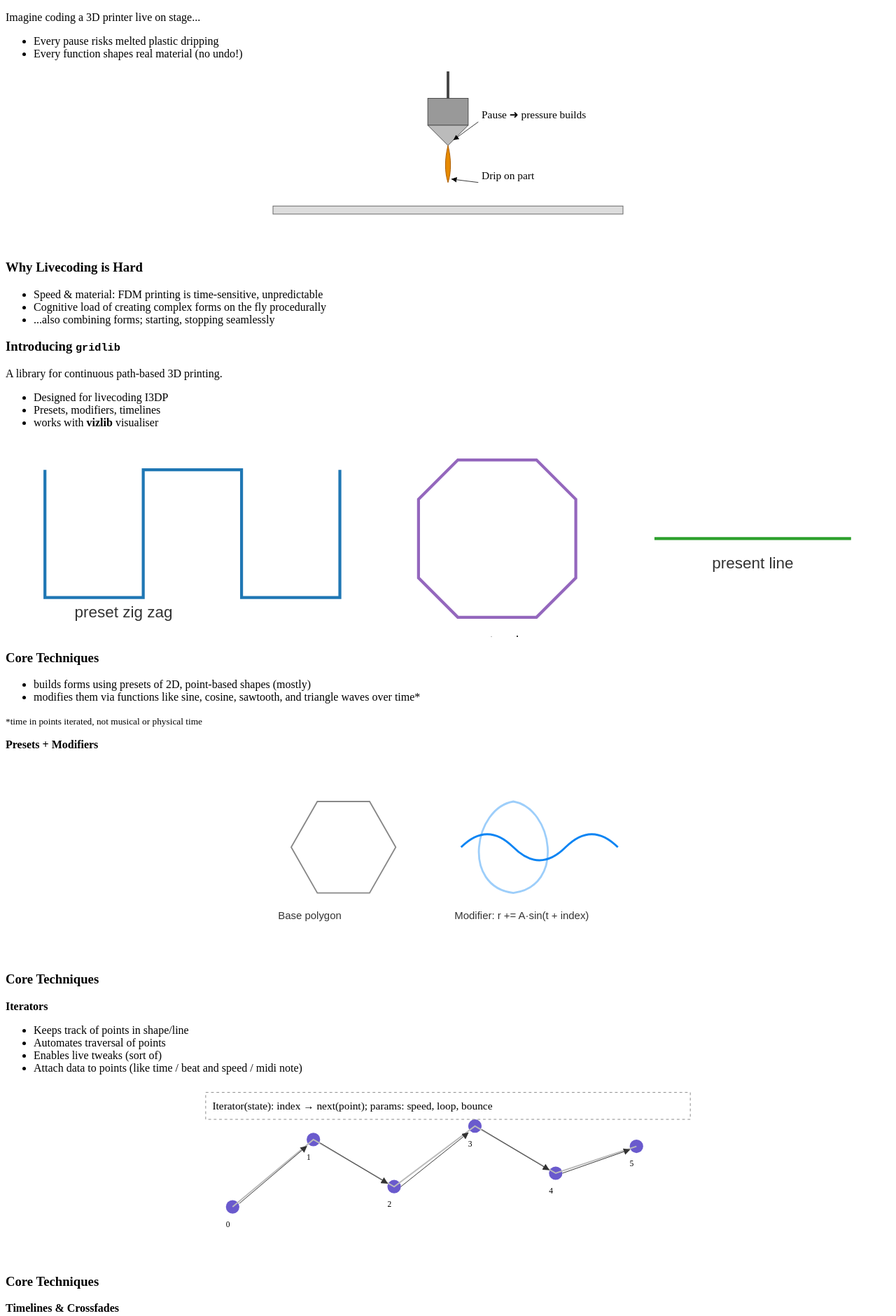
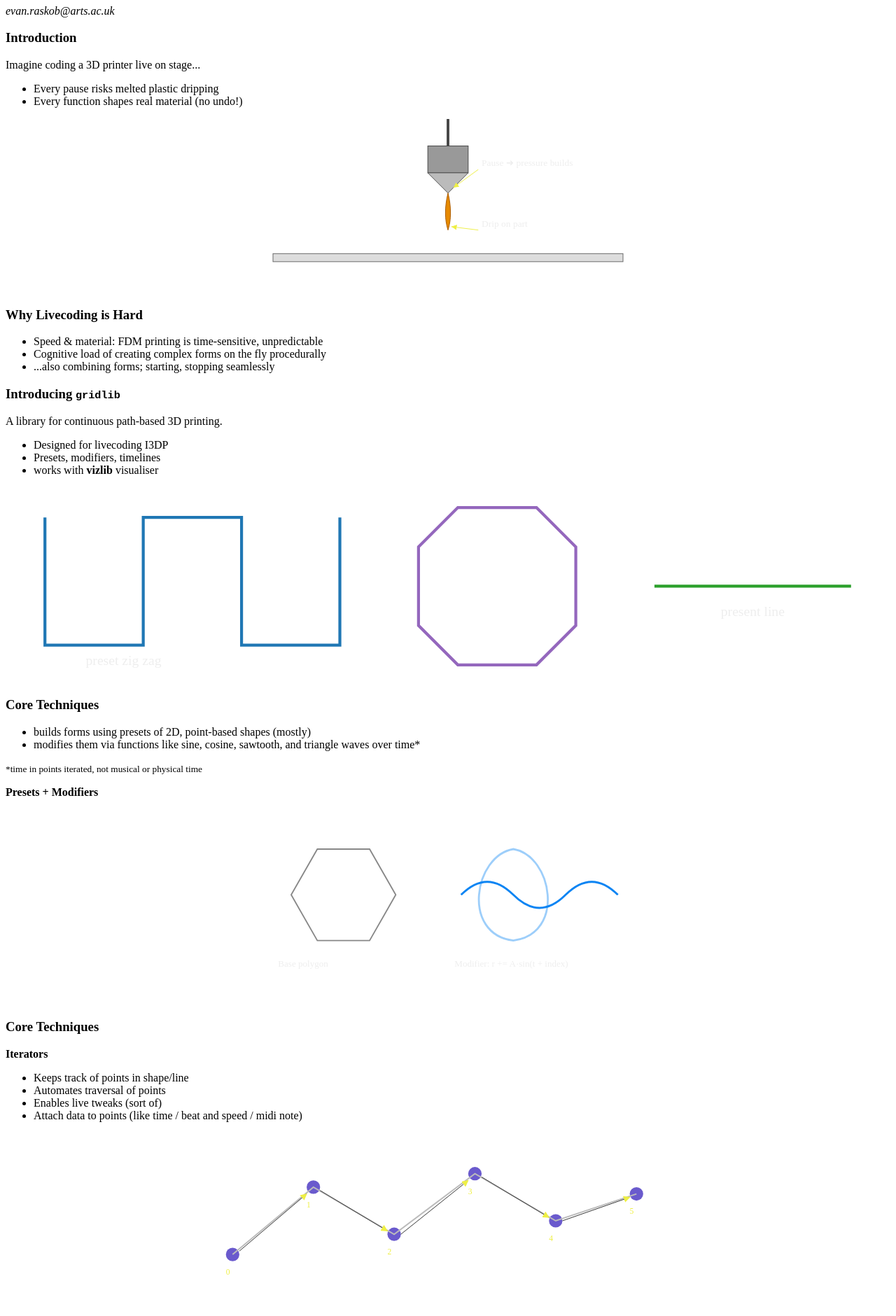
Before and after one commit to pixelpusher/gridlib-alpaca, a website: page index.html in a window 1280 px wide. Shown: the part 227-2107 px from the top of the page at 70% size. Drawn offline with Linux system fonts and the light colour scheme.

Commit message:
slight fix to colours and labels and gitignore

```diff
--- a/index.html
+++ b/index.html
@@ -5,13 +5,10 @@
     <link rel="icon" type="image/svg+xml" href="favicon.svg" />
     <title>Livecoding Complex 3D Printing Patterns</title>
     <meta name="viewport" content="width=device-width, initial-scale=1.0" />
-    <style>
-      svg {
-        max-height: 300px;
-        display: block;
-        margin: auto;
-      }
-    </style>
+    <link
+      rel="stylesheet"
+      href="styles.css"
+    />
   </head>
   <body>
     <div class="reveal">
@@ -52,7 +49,7 @@
                 refY="4"
                 orient="auto-start-reverse"
               >
-                <polygon points="0 0, 8 4, 0 8"></polygon>
+                <polygon points="0 0, 8 4, 0 8" fill="#eeef44"></polygon>
               </marker>
             </defs>
             <rect
@@ -83,22 +80,22 @@
               fill="#e68a00"
               stroke="#aa5a00"
             />
-            <text x="350" y="70" font-size="16">Pause ➜ pressure builds</text>
+            <text class="lbl" x="350" y="70" font-size="16">Pause ➜ pressure builds</text>
             <line
               x1="345"
               y1="75"
               x2="308"
               y2="102"
-              stroke="#333"
+              stroke="#eeef44"
               marker-end="url(#arrow)"
             />
-            <text x="350" y="160" font-size="16">Drip on part</text>
+            <text class="lbl" x="350" y="160" font-size="16">Drip on part</text>
             <line
               x1="345"
               y1="165"
               x2="305"
               y2="160"
-              stroke="#333"
+              stroke="#eeef44"
               marker-end="url(#arrow)"
             />
           </svg>
@@ -109,7 +106,7 @@
           <h3>Why Livecoding is Hard</h3>
           <ul>
             <li>
-              Speed & material: FDM printing is time-sensitive, unpredictable
+              Speed &amp; material: FDM printing is time-sensitive, unpredictable
             </li>
             <li>
               Cognitive load of creating complex forms on the fly procedurally
@@ -150,7 +147,7 @@
               class="shape"
               stroke="#1f77b4"
             />
-            <text x="120" y="180" class="label" text-anchor="middle">
+            <text class="lbl" x="120" y="180" class="lbl" text-anchor="middle">
               preset zig zag
             </text>
 
@@ -161,7 +158,7 @@
                 class="shape"
                 stroke="#9467bd"
               />
-              <text x="80" y="190" class="label" text-anchor="middle">
+              <text class="lbl" x="80" y="190" class="lbl" text-anchor="middle">
                 present polygon
               </text>
             </g>
@@ -176,7 +173,7 @@
               stroke="#2ca02c"
               stroke-width="4"
             />
-            <text x="760" y="130" class="label" text-anchor="middle">
+            <text class="lbl" x="760" y="130" class="lbl" text-anchor="middle">
               present line
             </text>
           </svg>
@@ -206,19 +203,13 @@
             aria-label="Hexagon with sine modifier"
             style="max-height: 280px; width: 100%"
           >
-            <style>
-              .label {
-                font-size: 16px;
-                fill: #333;
-              }
-            </style>
             <polygon
               points="150,60 230,60 270,130 230,200 150,200 110,130"
               fill="none"
               stroke="#888"
               stroke-width="2"
             />
-            <text class="label" x="90" y="240">Base polygon</text>
+            <text class="lbl" x="90" y="240">Base polygon</text>
             <path
               d="M450,130 m-80,0 q40,-40 80,0 q40,40 80,0 q40,-40 80,0"
               fill="none"
@@ -232,7 +223,7 @@
               stroke-width="3"
               opacity="0.4"
             />
-            <text class="label" x="360" y="240">
+            <text class="lbl" x="360" y="240">
               Modifier: r += A·sin(t + index)
             </text>
           </svg>
@@ -265,21 +256,21 @@
                 refY="5"
                 orient="auto"
               >
-                <polygon points="0 0, 10 5, 0 10" fill="#333" />
+                <polygon points="0 0, 10 5, 0 10" fill="#eeef44" />
               </marker>
             </defs>
             <circle cx="80" cy="180" r="10" fill="#6a5acd" />
-            <text x="70" y="210" font-size="12">0</text>
+            <text x="70" y="210" font-size="12" fill="#eeef44">0</text>
             <circle cx="200" cy="80" r="10" fill="#6a5acd" />
-            <text x="190" y="110" font-size="12">1</text>
+            <text x="190" y="110" font-size="12" fill="#eeef44" fill="#eeef44">1</text>
             <circle cx="320" cy="150" r="10" fill="#6a5acd" />
-            <text x="310" y="180" font-size="12">2</text>
+            <text x="310" y="180" font-size="12" fill="#eeef44">2</text>
             <circle cx="440" cy="60" r="10" fill="#6a5acd" />
-            <text x="430" y="90" font-size="12">3</text>
+            <text x="430" y="90" font-size="12" fill="#eeef44">3</text>
             <circle cx="560" cy="130" r="10" fill="#6a5acd" />
-            <text x="550" y="160" font-size="12">4</text>
+            <text x="550" y="160" font-size="12" fill="#eeef44">4</text>
             <circle cx="680" cy="90" r="10" fill="#6a5acd" />
-            <text x="670" y="120" font-size="12">5</text>
+            <text x="670" y="120" font-size="12" fill="#eeef44">5</text>
             <polyline
               points="80,180 200,80 320,150 440,60 560,130 680,90"
               fill="none"
@@ -326,18 +317,19 @@
               stroke="#333"
               marker-end="url(#arrow2)"
             />
-            <rect
+            <!-- <rect
               x="40"
-              y="10"
-              width="720"
-              height="40"
-              fill="none"
+              y="14"
+              width="660"
+              height="30"
+              fill="#222"
+              opacity="0.3"
               stroke="#888"
               stroke-dasharray="4 4"
             />
-            <text x="50" y="35" font-size="16">
-              Iterator(state): index → next(point); params: speed, loop, bounce
-            </text>
+            <text class="lbl" x="50" y="35" font-size="16">
+              Iterator → next point (variable speed)
+            </text> -->
           </svg>
         </section>
 
@@ -355,12 +347,7 @@
             aria-label="Timeline and crossfade"
             style="max-height: 250px; width: 100%"
           >
-            <style>
-              .lbl {
-                font-size: 14px;
-                fill: #333;
-              }
-            </style>
+
             <line x1="60" y1="220" x2="760" y2="220" stroke="#333" />
             <text class="lbl" x="380" y="245">time →</text>
             <rect
--- a/styles.css
+++ b/styles.css
@@ -1,3 +1,12 @@
 .reveal h1 {
   font-size: 3em;
 }
+.lbl {
+  font-size: 14px;
+  fill: #eee;
+}
+svg {
+  max-height: 300px;
+  display: block;
+  margin: auto;
+}
```
Also changed, not shown: paper.md (added, +58 -0 lines), gridl8b-shapes.jpg (added), 1 other file.
